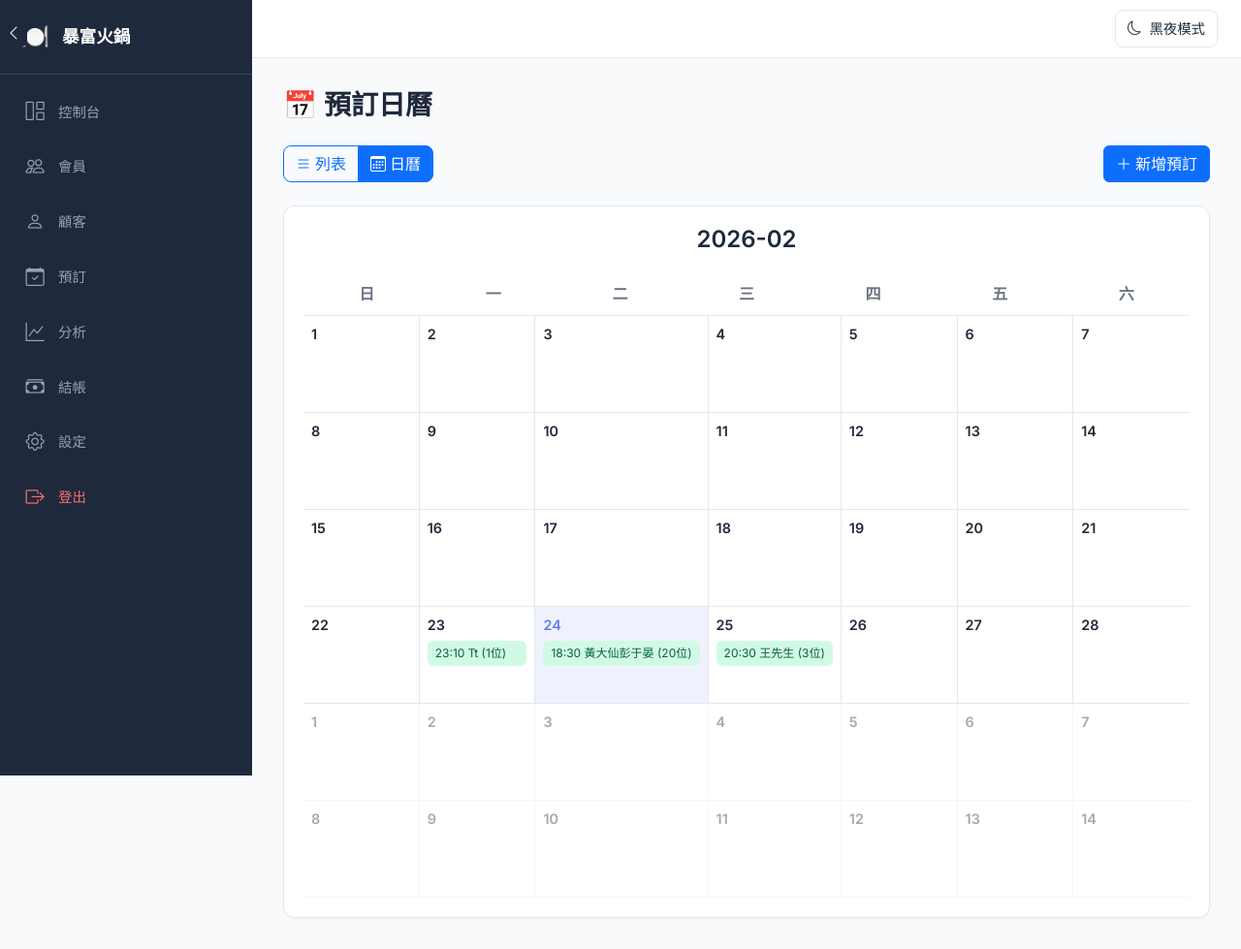
After one commit to singerj295/restaurant-member-system, a Flask app: page /reservations/calendar in a window 1280 px wide. The commit adds this page. Shown: the whole page at 97% size. Run offline with Flask 3, Linux system fonts and the light colour scheme; a user stored in the database is signed in; some libraries are stand-ins or nearby versions.

Commit message:
Add data export (Excel) and calendar view for reservations

```diff
--- a/app.py
+++ b/app.py
@@ -1,4 +1,4 @@
-from flask import Flask, render_template, request, redirect, url_for, session, flash
+from flask import Flask, render_template, request, redirect, url_for, session, flash, send_file
 from sqlalchemy import create_engine, Column, Integer, String, Float, DateTime, Text, ForeignKey, func
 from sqlalchemy.ext.declarative import declarative_base
 from sqlalchemy.orm import sessionmaker, relationship
@@ -821,6 +821,40 @@ def reservations():
     db.close()
     return render_template('reservations.html', reservations=reservations_list, search=search)
 
+# --- 預訂日曆 ---
+@app.route('/reservations/calendar')
+@login_required
+def reservations_calendar():
+    db = get_db_session()
+
+    # 獲取本月預訂
+    today = datetime.utcnow()
+    month_start = today.replace(day=1, hour=0, minute=0, second=0, microsecond=0)
+    if today.month == 12:
+        month_end = today.replace(year=today.year+1, month=1, day=1)
+    else:
+        month_end = today.replace(month=today.month+1, day=1)
+
+    reservations = db.query(Reservation).filter(
+        Reservation.date >= month_start,
+        Reservation.date < month_end
+    ).all()
+
+    # 轉換為JSON格式
+    events = []
+    for r in reservations:
+        events.append({
+            'id': r.id,
+            'title': f"{r.name} ({r.party_size}位)",
+            'start': r.date.strftime('%Y-%m-%dT%H:%M'),
+            'phone': r.phone,
+            'status': r.status,
+            'table': r.table_number or '-'
+        })
+
+    db.close()
+    return render_template('reservations_calendar.html', events=events, current_month=today.strftime('%Y-%m'))
+
 @app.route('/reservations/add', methods=['GET', 'POST'])
 @login_required
 def add_reservation():
@@ -879,6 +913,56 @@ def delete_reservation(res_id):
 
     db.close()
     return redirect(url_for('reservations'))
+
+# --- 匯出功能 ---
+@app.route('/export/<type>')
+@login_required
+def export_data(type):
+    import io
+    from openpyxl import Workbook
+
+    db = get_db_session()
+    wb = Workbook()
+
+    if type == 'members':
+        ws = wb.active
+        ws.title = "會員"
+        ws.append(['ID', '姓名', '電話', '等級', '儲值', '狀態', '入會日期'])
+        members = db.query(Member).all()
+        for m in members:
+            ws.append([m.id, m.name, m.phone, m.tier, m.balance, '有效' if m.is_active else '過期', m.effective_date.strftime('%Y-%m-%d') if m.effective_date else ''])
+        filename = 'members_export.xlsx'
+
+    elif type == 'customers':
+        ws = wb.active
+        ws.title = "顧客"
+        ws.append(['ID', '姓名', '電話', '電郵', '總消費', '訪問次數'])
+        customers = db.query(Customer).all()
+        for c in customers:
+            ws.append([c.id, c.name, c.phone, c.email or '', c.total_spent, c.visits])
+        filename = 'customers_export.xlsx'
+
+    elif type == 'reservations':
+        ws = wb.active
+        ws.title = "預訂"
+        ws.append(['ID', '姓名', '電話', '日期', '人數', '座位', '狀態'])
+        reservations = db.query(Reservation).order_by(Reservation.date.desc()).all()
+        for r in reservations:
+            ws.append([r.id, r.name, r.phone, r.date.strftime('%Y-%m-%d %H:%M'), r.party_size, r.table_number or '', r.status])
+        filename = 'reservations_export.xlsx'
+
+    else:
+        db.close()
+        flash('無效的匯出類型', 'error')
+        return redirect(url_for('dashboard'))
+
+    db.close()
+
+    buffer = io.BytesIO()
+    wb.save(buffer)
+    buffer.seek(0)
+
+    return send_file(buffer, download_name=filename, as_attachment=True)
 
 # --- 分析儀表板 ---
 @app.route('/analytics')
--- /dev/null
+++ b/templates/reservations_calendar.html
@@ -0,0 +1,250 @@
+{% extends "base.html" %}
+
+{% block title %}預訂日曆 - {{ restaurant_name }}{% endblock %}
+
+{% block content %}
+<h1 class="page-title">📅 預訂日曆</h1>
+
+<!-- View Toggle & Actions -->
+<div class="d-flex justify-content-between align-items-center mb-4">
+    <div class="view-toggle btn-group">
+        <a href="{{ url_for('reservations') }}" class="btn btn-outline-primary">
+            <i class="bi bi-list me-1"></i>列表
+        </a>
+        <a href="{{ url_for('reservations_calendar') }}" class="btn btn-primary">
+            <i class="bi bi-calendar3 me-1"></i>日曆
+        </a>
+    </div>
+    <a href="{{ url_for('add_reservation') }}" class="btn btn-primary">
+        <i class="bi bi-plus-lg me-1"></i>新增預訂
+    </a>
+</div>
+
+<!-- Calendar Card -->
+<div class="custom-card">
+    <div class="card-body">
+        <div class="calendar-header">
+            <h4 class="calendar-month">{{ current_month }}</h4>
+        </div>
+
+        <div class="calendar-grid">
+            <div class="calendar-weekdays">
+                <div>日</div><div>一</div><div>二</div><div>三</div><div>四</div><div>五</div><div>六</div>
+            </div>
+            <div class="calendar-days" id="calendarDays">
+                <!-- Calendar days will be rendered by JavaScript -->
+            </div>
+        </div>
+    </div>
+</div>
+
+<!-- Events Modal -->
+<div class="modal fade" id="eventsModal" tabindex="-1">
+    <div class="modal-dialog">
+        <div class="modal-content">
+            <div class="modal-header">
+                <h5 class="modal-title" id="eventsModalTitle">預訂詳情</h5>
+                <button type="button" class="btn-close" data-bs-dismiss="modal"></button>
+            </div>
+            <div class="modal-body" id="eventsModalBody">
+            </div>
+        </div>
+    </div>
+</div>
+
+<style>
+    .calendar-header {
+        text-align: center;
+        margin-bottom: 20px;
+    }
+
+    .calendar-month {
+        font-weight: 600;
+        margin: 0;
+    }
+
+    .calendar-grid {
+        background: var(--card-bg);
+    }
+
+    .calendar-weekdays {
+        display: grid;
+        grid-template-columns: repeat(7, 1fr);
+        text-align: center;
+        font-weight: 600;
+        padding: 10px 0;
+        border-bottom: 1px solid var(--border-color);
+        color: #6b7280;
+    }
+
+    .calendar-days {
+        display: grid;
+        grid-template-columns: repeat(7, 1fr);
+    }
+
+    .calendar-day {
+        min-height: 100px;
+        padding: 8px;
+        border-right: 1px solid var(--border-color);
+        border-bottom: 1px solid var(--border-color);
+        cursor: pointer;
+        transition: background 0.2s;
+    }
+
+    .calendar-day:nth-child(7n) {
+        border-right: none;
+    }
+
+    .calendar-day:hover {
+        background: var(--border-color);
+    }
+
+    .calendar-day.other-month {
+        opacity: 0.4;
+    }
+
+    .calendar-day.today {
+        background: rgba(102, 126, 234, 0.1);
+    }
+
+    .day-number {
+        font-weight: 600;
+        margin-bottom: 5px;
+        font-size: 0.9rem;
+    }
+
+    .today .day-number {
+        color: #667eea;
+    }
+
+    .event-dot {
+        display: block;
+        padding: 4px 8px;
+        margin-bottom: 4px;
+        border-radius: 6px;
+        font-size: 0.75rem;
+        white-space: nowrap;
+        overflow: hidden;
+        text-overflow: ellipsis;
+        cursor: pointer;
+        transition: transform 0.2s;
+    }
+
+    .event-dot:hover {
+        transform: scale(1.02);
+    }
+
+    .event-dot.confirmed {
+        background: #d1fae5;
+        color: #065f46;
+    }
+
+    .event-dot.seated {
+        background: #dbeafe;
+        color: #1e40af;
+    }
+
+    .event-dot.completed {
+        background: #f3f4f6;
+        color: #6b7280;
+    }
+
+    .event-dot.no_show {
+        background: #fee2e2;
+        color: #991b1b;
+    }
+
+    .view-toggle .btn {
+        border-radius: 8px;
+    }
+</style>
+
+<script>
+    const events = {{ events|tojson }};
+
+    function renderCalendar() {
+        const now = new Date();
+        const currentMonth = '{{ current_month }}';
+        const [year, month] = currentMonth.split('-').map(Number);
+
+        const firstDay = new Date(year, month - 1, 1);
+        const lastDay = new Date(year, month, 0);
+        const startDay = firstDay.getDay();
+        const totalDays = lastDay.getDate();
+
+        const container = document.getElementById('calendarDays');
+        container.innerHTML = '';
+
+        // Previous month days
+        const prevMonth = new Date(year, month - 1, 0);
+        for (let i = startDay - 1; i >= 0; i--) {
+            const dayDiv = document.createElement('div');
+            dayDiv.className = 'calendar-day other-month';
+            dayDiv.innerHTML = `<div class="day-number">${prevMonth.getDate() - i}</div>`;
+            container.appendChild(dayDiv);
+        }
+
+        // Current month days
+        for (let day = 1; day <= totalDays; day++) {
+            const dayDiv = document.createElement('div');
+            dayDiv.className = 'calendar-day';
+
+            const dateStr = `${year}-${String(month).padStart(2, '0')}-${String(day).padStart(2, '0')}`;
+            const isToday = now.getDate() === day && now.getMonth() === month - 1 && now.getFullYear() === year;
+            if (isToday) dayDiv.classList.add('today');
+
+            let eventsHtml = `<div class="day-number">${day}</div>`;
+
+            // Add events for this day
+            const dayEvents = events.filter(e => e.start.startsWith(dateStr));
+            dayEvents.forEach(event => {
+                const time = event.start.split('T')[1].substring(0, 5);
+                eventsHtml += `<div class="event-dot ${event.status}" onclick="showEvent(${event.id})">${time} ${event.title}</div>`;
+            });
+
+            dayDiv.innerHTML = eventsHtml;
+            container.appendChild(dayDiv);
+        }
+
+        // Next month days
+        const remaining = 42 - (startDay + totalDays);
+        for (let i = 1; i <= remaining; i++) {
+            const dayDiv = document.createElement('div');
+            dayDiv.className = 'calendar-day other-month';
+            dayDiv.innerHTML = `<div class="day-number">${i}</div>`;
+            container.appendChild(dayDiv);
+        }
+    }
+
+    function showEvent(id) {
+        const event = events.find(e => e.id === id);
+        if (!event) return;
+
+        const modal = new bootstrap.Modal(document.getElementById('eventsModal'));
+        const date = new Date(event.start);
+        const dateStr = date.toLocaleDateString('zh-TW');
+        const timeStr = date.toLocaleTimeString('zh-TW', {hour: '2-digit', minute:'2-digit'});
+
+        const statusMap = {
+            'confirmed': '✅ 確認',
+            'seated': '👥 已入座',
+            'completed': '✔ 完成',
+            'no_show': '❌ No-Show'
+        };
+
+        document.getElementById('eventsModalTitle').textContent = event.title;
+        document.getElementById('eventsModalBody').innerHTML = `
+            <p><strong>日期：</strong>${dateStr}</p>
+            <p><strong>時間：</strong>${timeStr}</p>
+            <p><strong>電話：</strong>${event.phone}</p>
+            <p><strong>座位：</strong>${event.table}</p>
+            <p><strong>狀態：</strong>${statusMap[event.status] || event.status}</p>
+            <a href="/reservations" class="btn btn-primary mt-2">查看全部預訂</a>
+        `;
+
+        modal.show();
+    }
+
+    renderCalendar();
+</script>
+{% endblock %}
```
Also changed, not shown: templates/customers.html (+8 -3 lines), templates/members.html (+8 -3 lines), templates/reservations.html (+8 -3 lines), restaurant.db.
